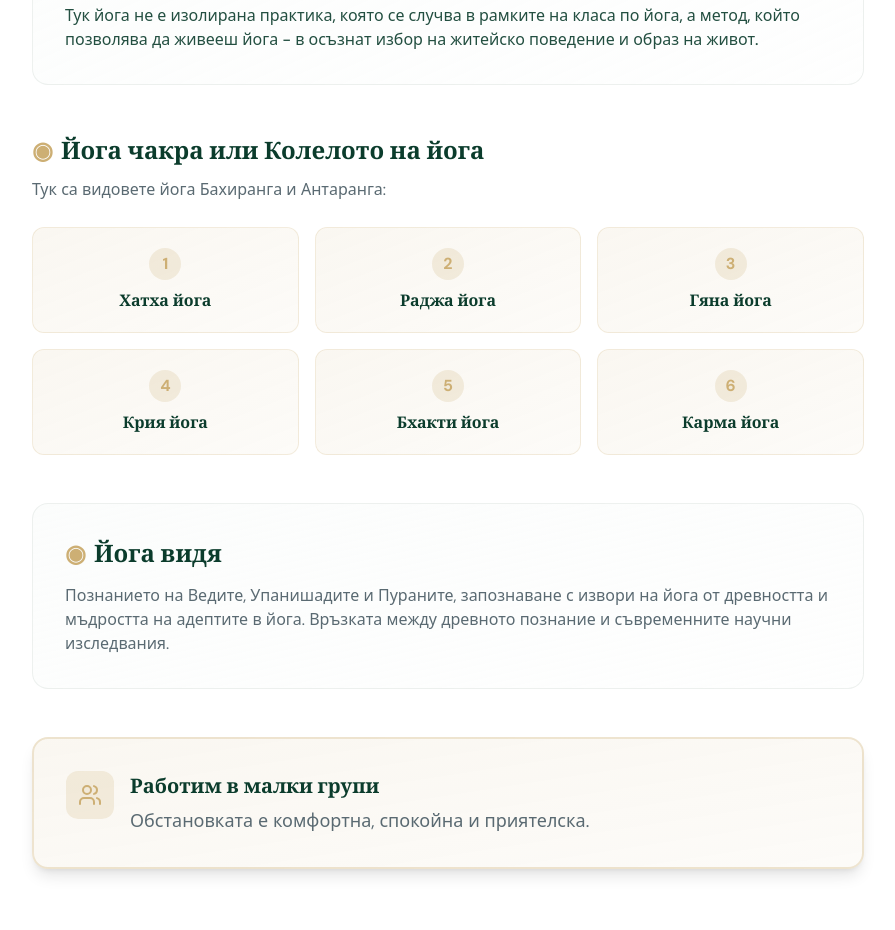
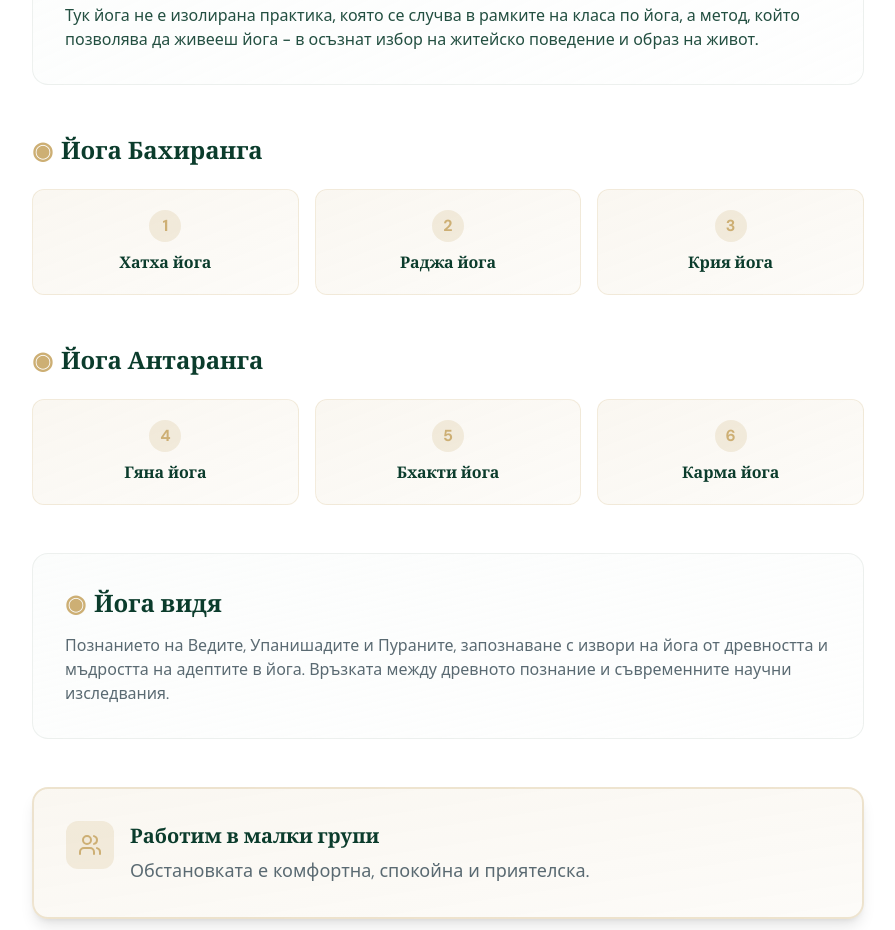
Before and after one commit to StroverIT/kailas, a Next.js app: page /za-nas in a window 1280 px wide. Shown: the part 2740-3670 px from the top of the page, without its empty margins (192-1087 px from the left). Built offline with nearby package versions, Linux system fonts and the light colour scheme; no server answers; a web font is replaced by a local one.

Commit message:
Refactor Yoga Types: Update titles and reorganize yoga types for clarity and better structure

```diff
--- a/src/app/za-nas/page.tsx
+++ b/src/app/za-nas/page.tsx
@@ -239,13 +239,17 @@ export default function AboutPage() {
 
           {/* Yoga Chakra */}
           <YogaTypesGrid
-            title="Йога чакра или Колелото на йога"
-            description="Тук са видовете йога Бахиранга и Антаранга:"
+            title="Йога Бахиранга"
             types={[
               { id: 1, name: "Хатха йога" },
               { id: 2, name: "Раджа йога" },
-              { id: 3, name: "Гяна йога" },
-              { id: 4, name: "Крия йога" },
+              { id: 3, name: "Крия йога" },
+            ]}
+          />
+          <YogaTypesGrid
+            title="Йога Антаранга"
+            types={[
+              { id: 4, name: "Гяна йога" },
               { id: 5, name: "Бхакти йога" },
               { id: 6, name: "Карма йога" },
             ]}
--- a/src/components/YogaSystemSection.tsx
+++ b/src/components/YogaSystemSection.tsx
@@ -118,7 +118,7 @@ const YogaSystemSection = () => {
             Нашите практики
           </p>
           <p className="text-primary-foreground/90 font-body mb-4">
-            Какво получавате от практиките, които провеждаме (групово або
+            Какво получавате от практиките, които провеждаме (групово или
             индивидуално)?
           </p>
           <h2 className="font-heading text-3xl md:text-4xl lg:text-5xl font-semibold leading-tight mb-6">
```
